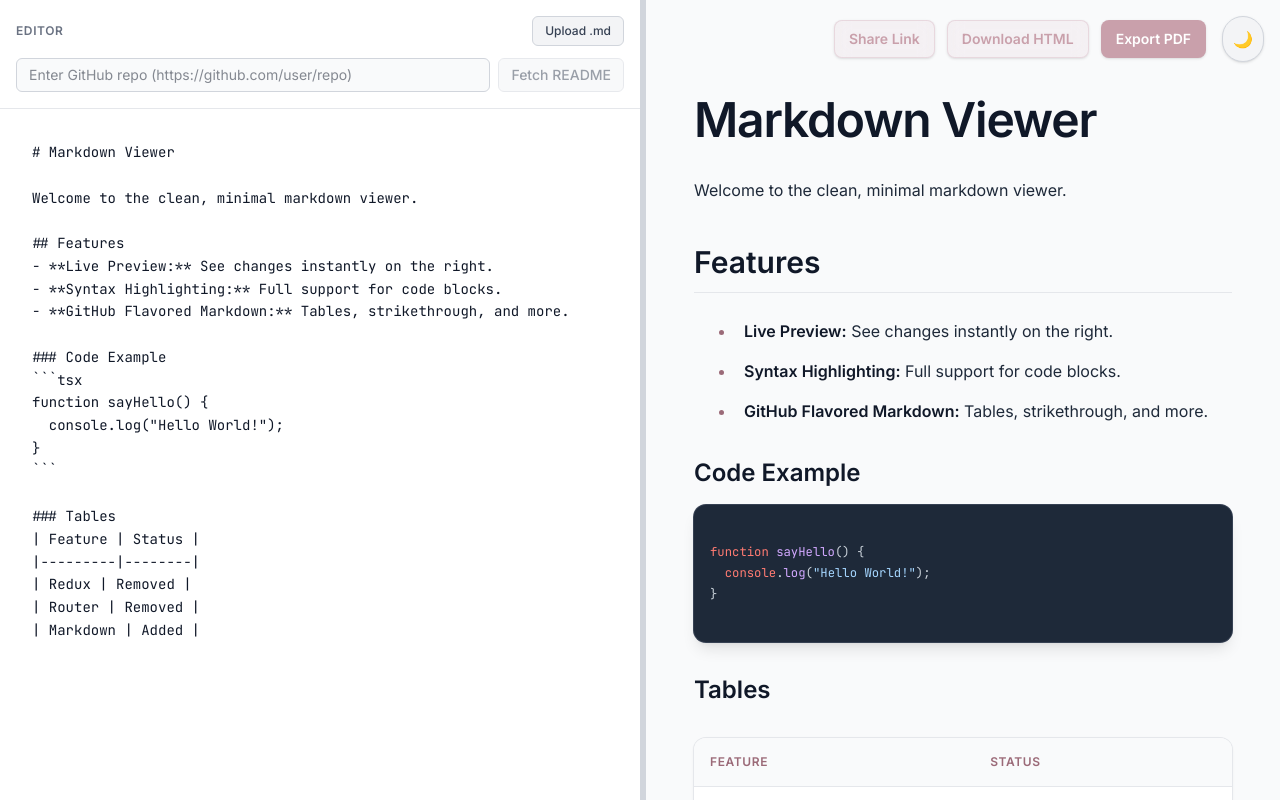
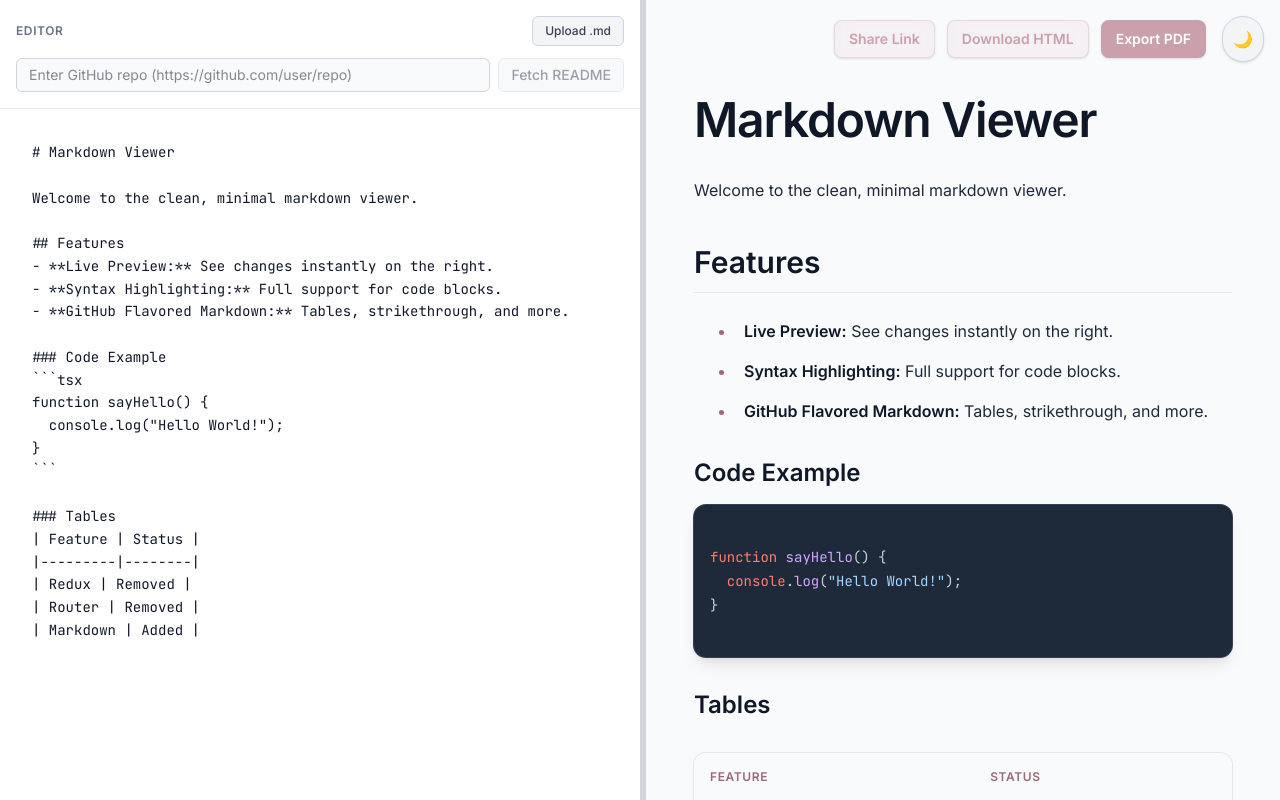
Before and after one commit to sinhaniik/markDownViewer, a React (Vite) app: page / in a window 1280 px wide. Built offline with nearby package versions, Linux system fonts and the light colour scheme.

Commit message:
fix the font size issue of our .md viewer

```diff
--- a/src/index.css
+++ b/src/index.css
@@ -100,6 +100,18 @@ body {
   content: none !important;
 }
 
+/* Force coding font consistently */
+.custom-prose-pink code,
+.custom-prose-pink pre {
+  font-family: var(--font-mono) !important;
+  font-variant-ligatures: contextual;
+  font-size: 14px !important;
+}
+
+code, pre, kbd, samp {
+  font-family: var(--font-mono) !important;
+}
+
 /* Links */
 .custom-prose-pink a {
   @apply underline underline-offset-4 decoration-gray-300 dark:decoration-gray-600 hover:decoration-[#9B6A78] dark:hover:decoration-[#C9A0AB] transition-colors duration-200;
```
